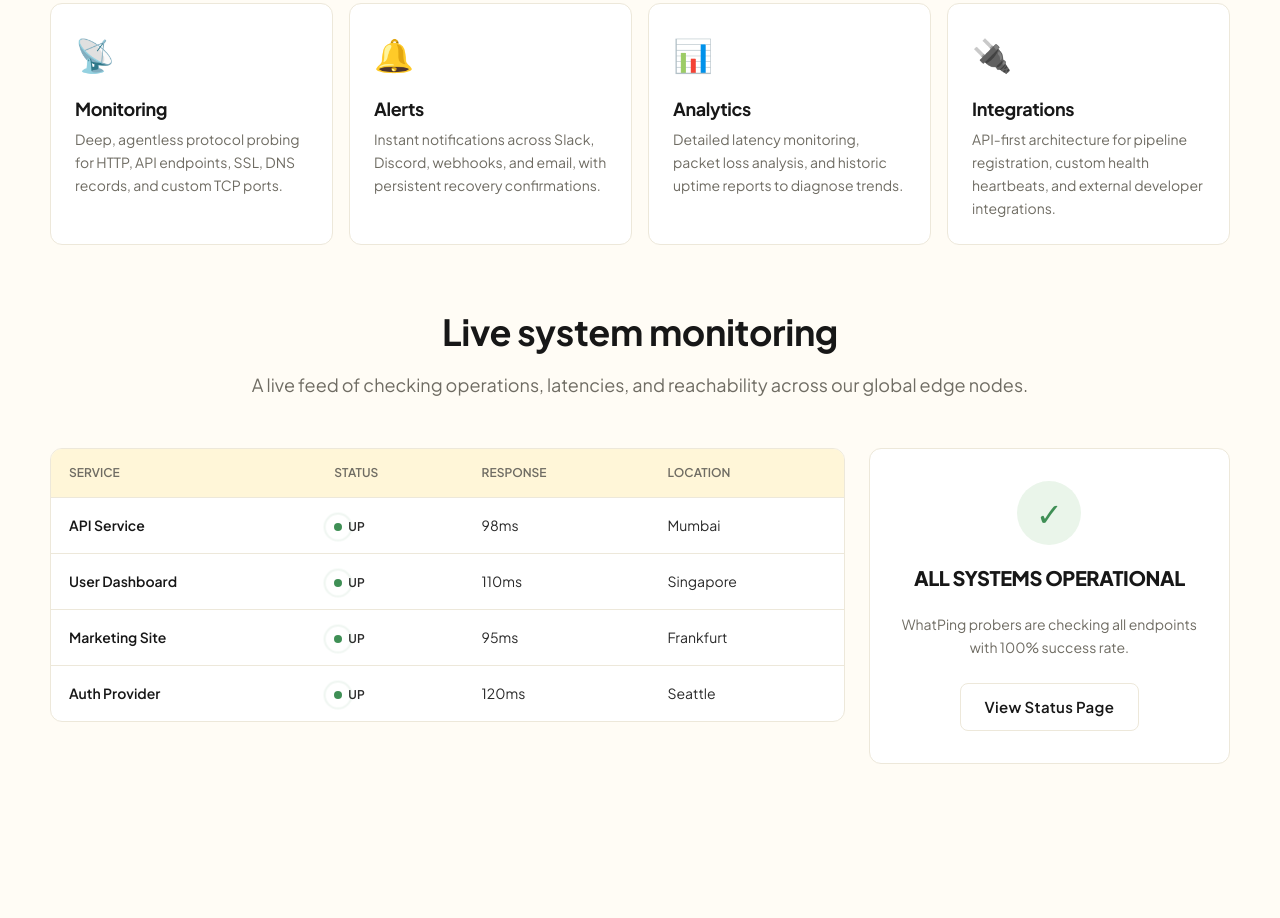
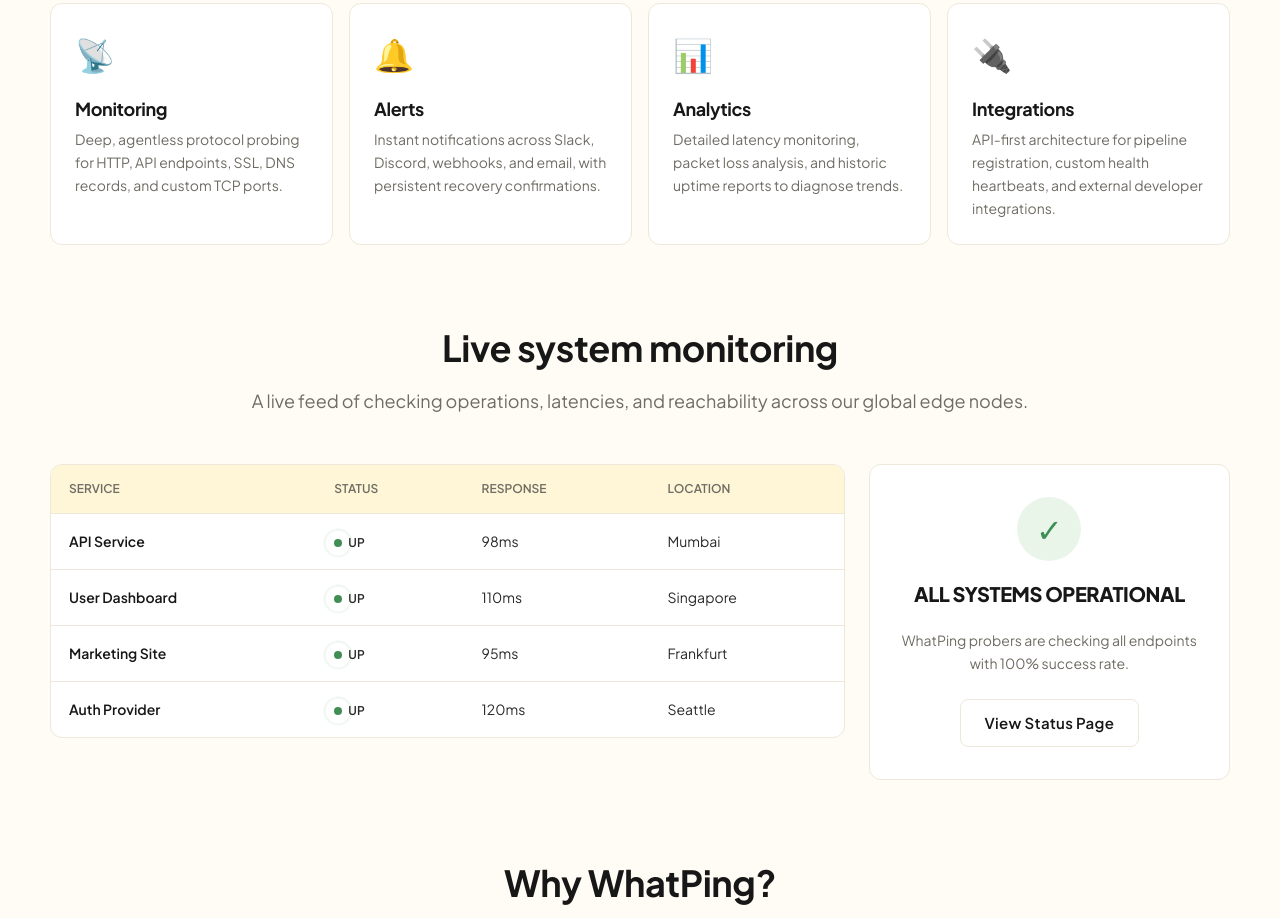
Before and after one commit to vikasswaminh/whatping-marketing, an Astro site: page / in a window 1280 px wide. Shown: the part 939-1857 px from the top of the page. Built offline with nearby package versions, Linux system fonts and the light colour scheme; Astro itself is replaced by a stand-in of ours; animation ran at ten frames a second; a web font is replaced by a local one.

Commit message:
Standardize homepage section paddings to ensure consistent spacing above all section headers

```diff
--- a/src/styles/homepage.css
+++ b/src/styles/homepage.css
@@ -10,7 +10,8 @@
 
 /* Sections */
 .homepage-section {
-  padding-block: 80px;
+  padding-top: 80px;
+  padding-bottom: 0px;
 }
 .homepage-section--first {
   padding-top: 40px;
@@ -19,12 +20,6 @@
 .homepage-section--last {
   padding-top: 80px;
   padding-bottom: 120px;
-}
-#features {
-  padding-bottom: 32px;
-}
-#live-monitoring {
-  padding-top: 32px;
 }
 
 /* Headers & Typography */
```
